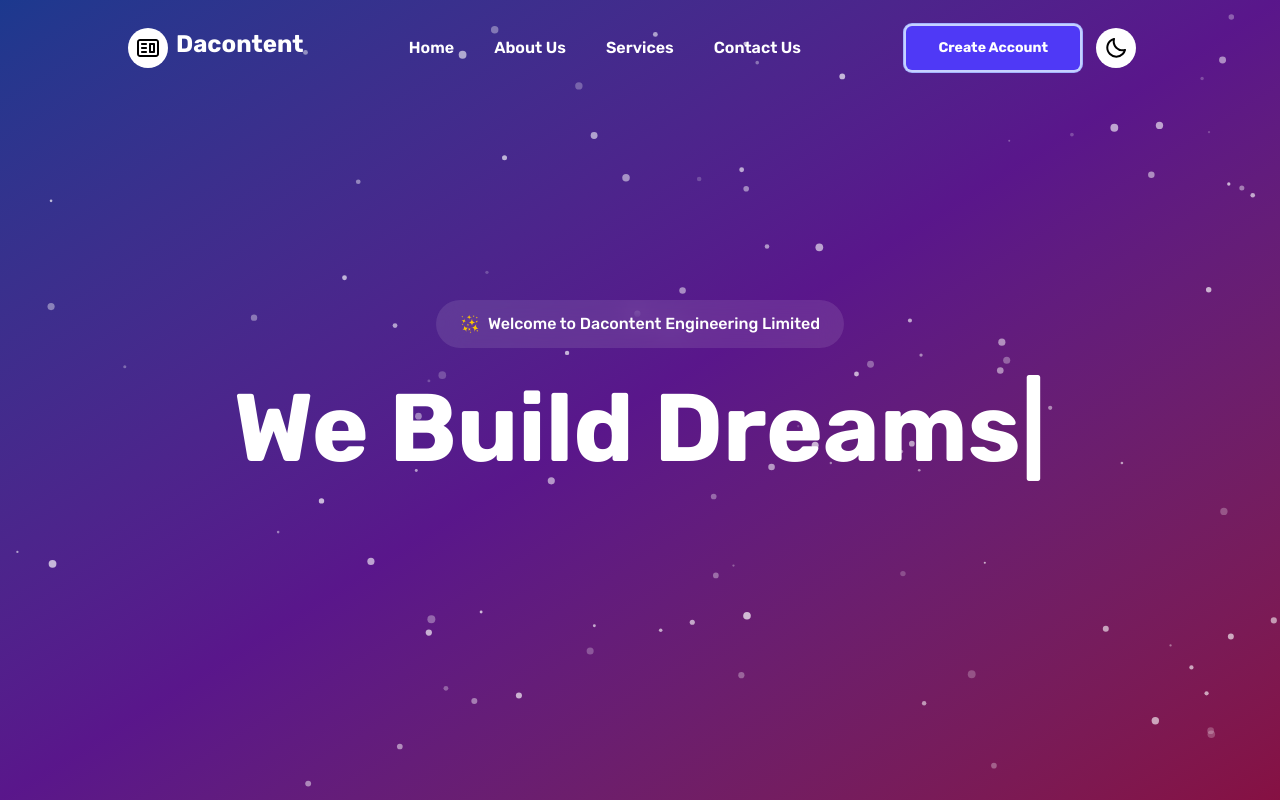
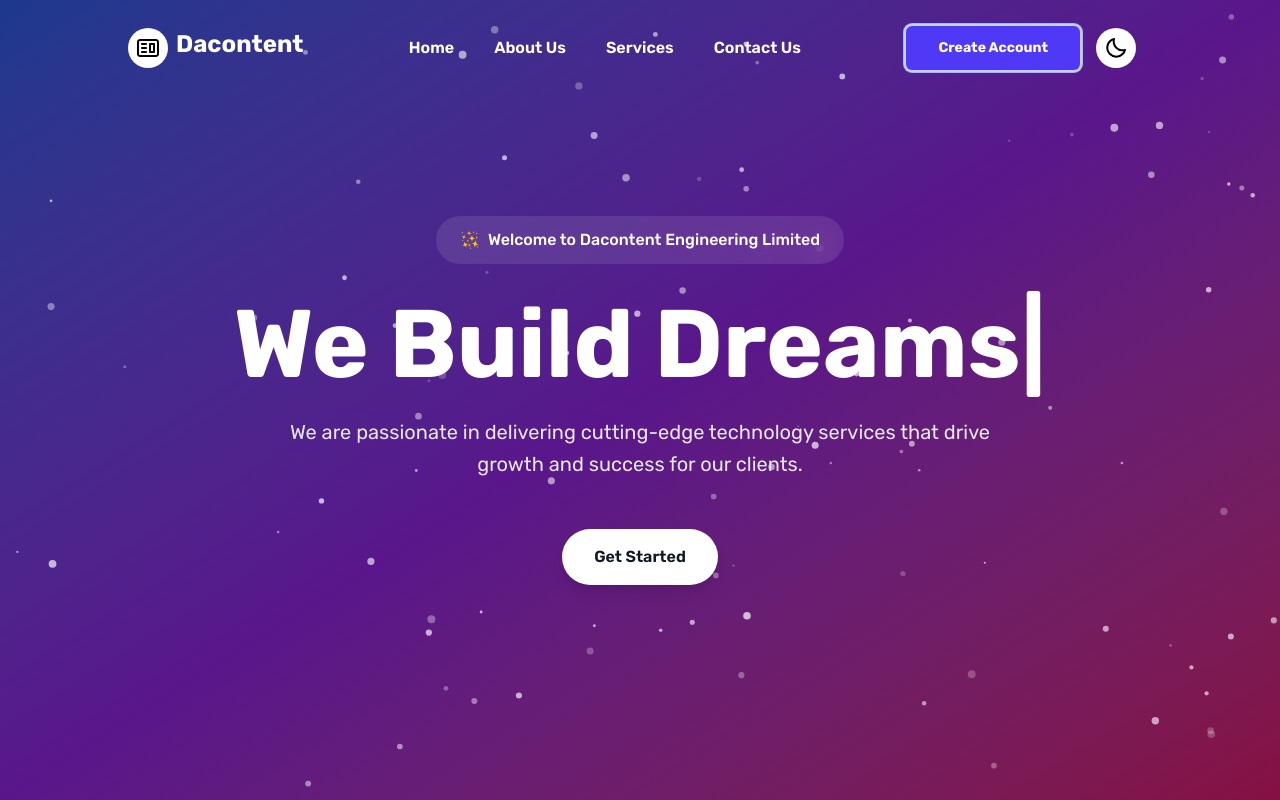
Before and after one commit to dayo8080/dacontent-frontend, a Next.js app: page / in a window 1280 px wide. Built offline with nearby package versions, Linux system fonts and the light colour scheme.

Commit message:
added get started button

```diff
--- a/components/Home/Hero/Hero.tsx
+++ b/components/Home/Hero/Hero.tsx
@@ -1,3 +1,4 @@
+import Link from "next/link";
 import React, { useEffect, useRef } from "react";
 import { GiSparkles } from "react-icons/gi";
 import { TypeAnimation } from "react-type-animation";
@@ -96,6 +97,20 @@ const Hero = () => {
             repeat={Infinity}
           />
         </h1>
+        {/* description */}
+        <p className="text-base sm:text-xl text-gray-200 mb-12 max-w-3xl mx-auto leading-relaxed">
+          We are passionate in delivering cutting-edge technology services that
+          drive growth and success for our clients.
+        </p>
+        {/* get started button */}
+        <div className="flex flex-col sm:flex-row gap-4 justify-center">
+          <Link
+            href="{#}"
+            className="group inline-flex items-center justify-center space-x-2 bg-white dark:bg-white text-gray-900 dark:text-gray-900 px-8 py-4 rounded-full font-semibold hover:bg-blue-500 hover:text-white transition-all duration-300 transform hover:scale-105 shadow-lg hover:shadow-2xl"
+          >
+            <span>Get Started</span>
+          </Link>
+        </div>
       </div>
     </div>
   );
```
